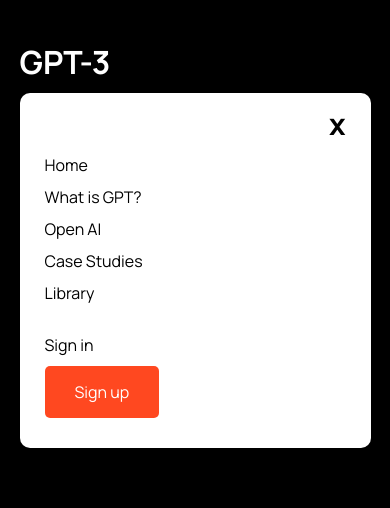
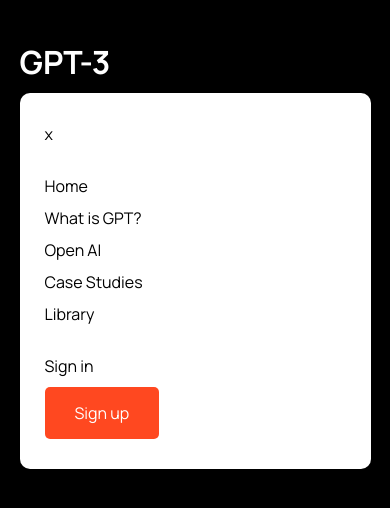
Before and after one commit to Safi100/gpt-3-open_ai-landing-page, a React (Create React App) app: page / in a window 390 px wide. Shown: the top 508 px of the page. Built offline with nearby package versions, Linux system fonts and the light colour scheme.

Commit message:
style responsive navbar

```diff
--- a/src/components/navbar/navbar.css
+++ b/src/components/navbar/navbar.css
@@ -31,17 +31,19 @@
     padding: 15px 30px;
     border-radius: 5px;
 }
-.close-icon{
-    width: 100%;
-    margin-bottom: -20px;
-    justify-content: flex-end;
+.close-icon, .hamb_menu{
     display: none;
-    font-size: 30px;
-    font-weight: 700;
 }
+
 @media screen and (max-width:980px) {
+    .navbar .wrapper{
+        justify-content: space-between;
+    }
     .close-icon{
         display: flex;
+    }
+    .hamb_menu{
+        display: block;
     }
     .links_container{
         border-radius: 10px;
@@ -54,8 +56,6 @@
         flex-direction: column;
         align-items: flex-start;
         gap: 30px;
-        padding-top: 10px;
-
     }
     li a, .sign_button_container .sign_in{
         color: #000;
```
